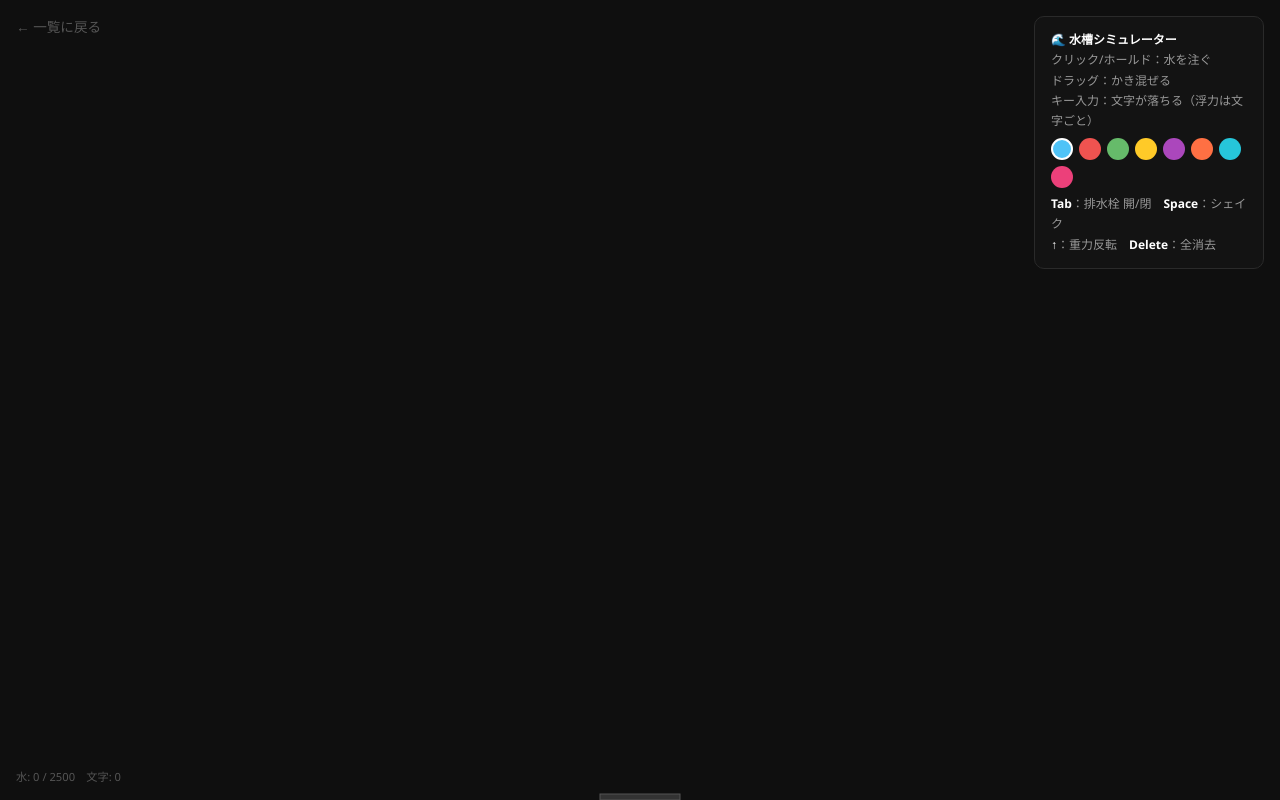
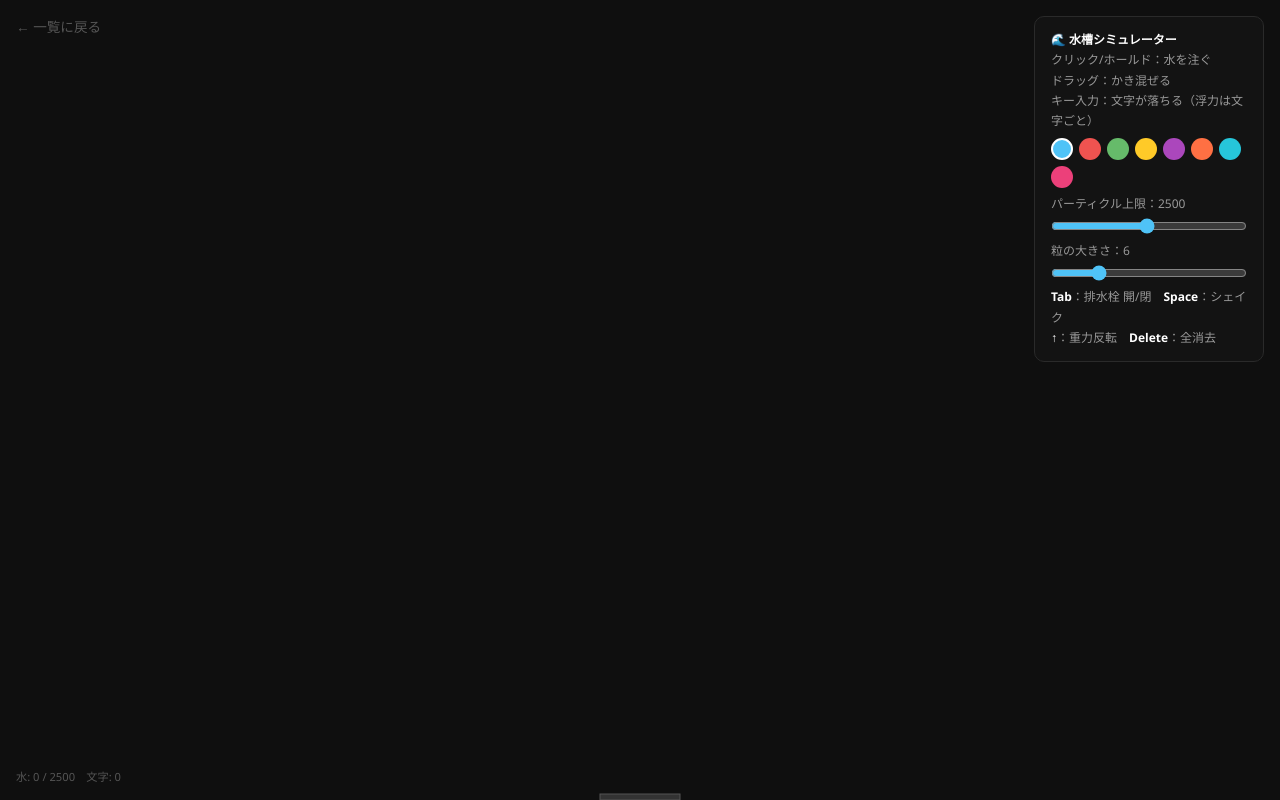
Before and after one commit to hataken2000/html-lab, a plain HTML site: page experiments/test20260610.html in a window 1280 px wide. Drawn offline with Linux system fonts and the light colour scheme.

Commit message:
スライダー追加：パーティクル上限・粒サイズを調整可能に

```diff
--- a/experiments/test20260610.html
+++ b/experiments/test20260610.html
@@ -37,6 +37,11 @@
       max-width: 230px;
     }
     #ui b { color: #fff; }
+    #particle-slider, #size-slider {
+      width: 100%;
+      margin: 4px 0 2px;
+      accent-color: #4fc3f7;
+    }
     #colors {
       display: flex;
       gap: 6px;
@@ -68,6 +73,10 @@
     ドラッグ：かき混ぜる<br>
     キー入力：文字が落ちる（浮力は文字ごと）<br>
     <div id="colors"></div>
+    パーティクル上限：<span id="particle-val">2500</span><br>
+    <input id="particle-slider" type="range" min="100" max="5000" step="100" value="2500"><br>
+    粒の大きさ：<span id="size-val">6</span><br>
+    <input id="size-slider" type="range" min="2" max="20" step="1" value="6"><br>
     <b>Tab</b>：排水栓 開/閉　<b>Space</b>：シェイク<br>
     <b>↑</b>：重力反転　<b>Delete</b>：全消去
   </div>
@@ -87,9 +96,8 @@
     addEventListener('resize', resize);
 
     // ===== 設定 =====
-    const R = 6;             // パーティクル半径
-    const H_SMOOTH = R * 3;  // 相互作用半径
-    const MAX_PARTICLES = 2500;
+    let R = 6;               // パーティクル半径
+    let H_SMOOTH = R * 3;   // 相互作用半径
     const STIFF = 0.35;      // 圧力の強さ
     const STIFF_NEAR = 0.6;
     const REST = 2.2;        // 静止密度
@@ -102,6 +110,7 @@
     let mouse = { x: 0, y: 0, px: 0, py: 0, down: false };
     let currentColor = COLORS[0];
     let drainOpen = false;
+    let MAX_PARTICLES = 2500;
     let gravityFlip = false;
 
     // 色パレットUI
@@ -116,6 +125,24 @@
         s.classList.add('active');
       };
       colorsDiv.appendChild(s);
+    });
+
+    // スライダー
+    const sizeSlider = document.getElementById('size-slider');
+    const sizeVal = document.getElementById('size-val');
+    sizeSlider.addEventListener('input', () => {
+      R = parseInt(sizeSlider.value);
+      H_SMOOTH = R * 3;
+      sizeVal.textContent = R;
+    });
+
+    const slider = document.getElementById('particle-slider');
+    const sliderVal = document.getElementById('particle-val');
+    slider.addEventListener('input', () => {
+      MAX_PARTICLES = parseInt(slider.value);
+      sliderVal.textContent = MAX_PARTICLES;
+      // 超過分を削除
+      if (particles.length > MAX_PARTICLES) particles.splice(MAX_PARTICLES);
     });
 
     // ===== 空間ハッシュ =====
```
